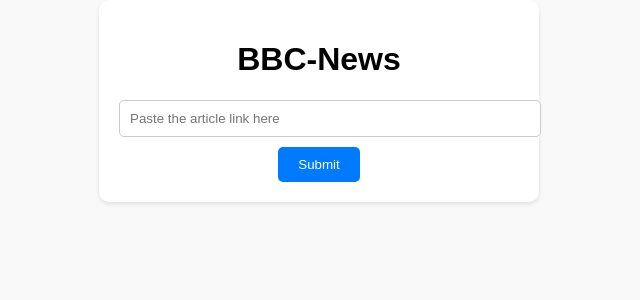
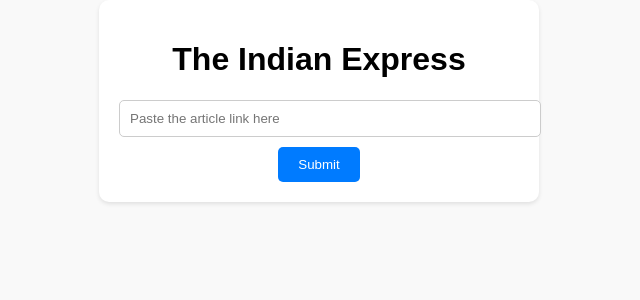
Before and after one commit to marandi290/prakash_project1_dhp, a Flask app: page / in a window 1280 px wide. Shown: the part 74-374 px from the top of the page, without its empty margins (321-961 px from the left). Run offline with Flask 3, Linux system fonts and the light colour scheme; some libraries are stand-ins or nearby versions.

Commit message:
Update index.html

```diff
--- a/templates/index.html
+++ b/templates/index.html
@@ -62,7 +62,7 @@
         <a href="/admin">Admin</a>
     </nav>
     <div class="container">
-        <h1>BBC-News</h1>
+        <h1>The Indian Express</h1>
         <form method="post" action="/analyze">
             <input type="text" name="article_link" placeholder="Paste the article link here" required>
             <input type="submit" value="Submit">
```
